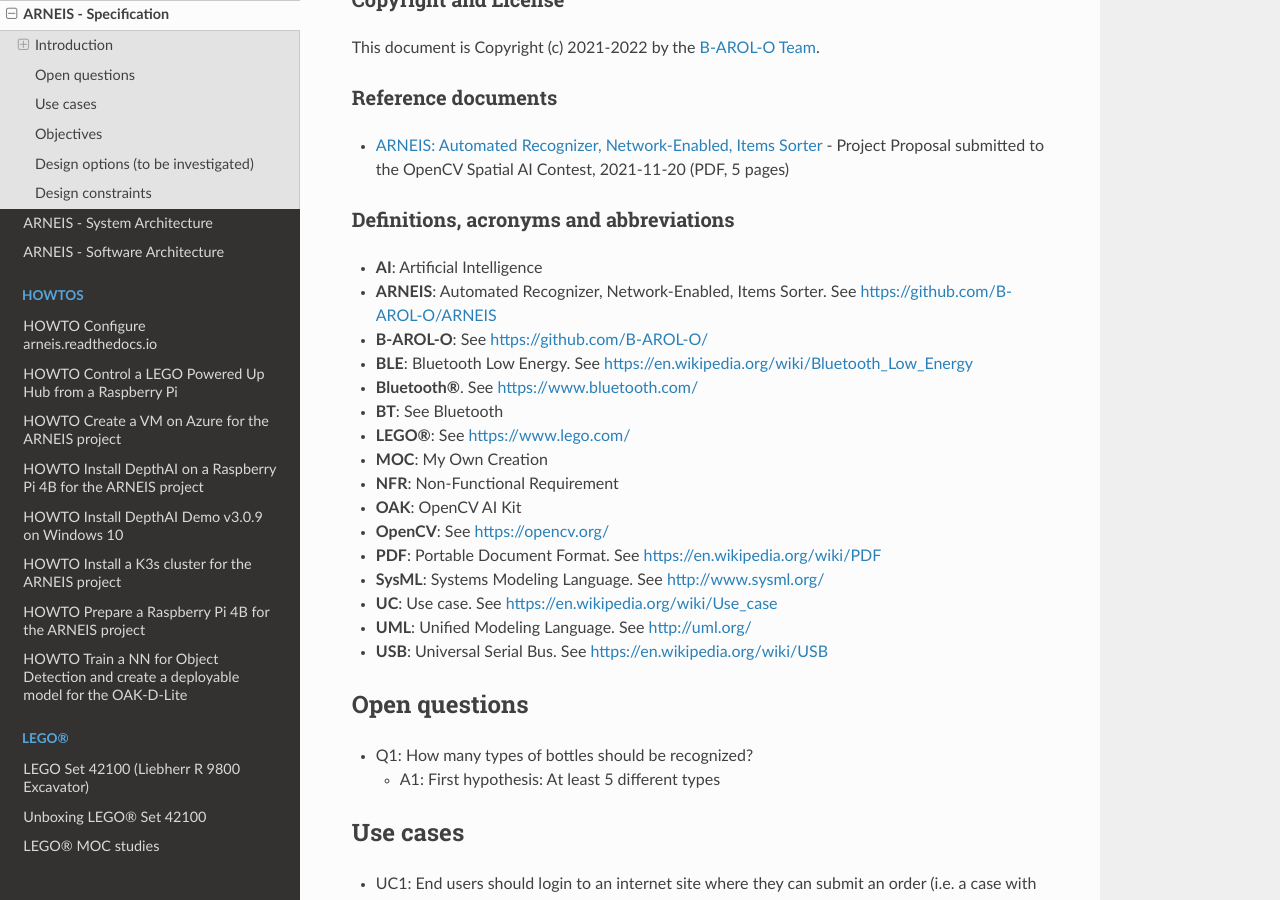
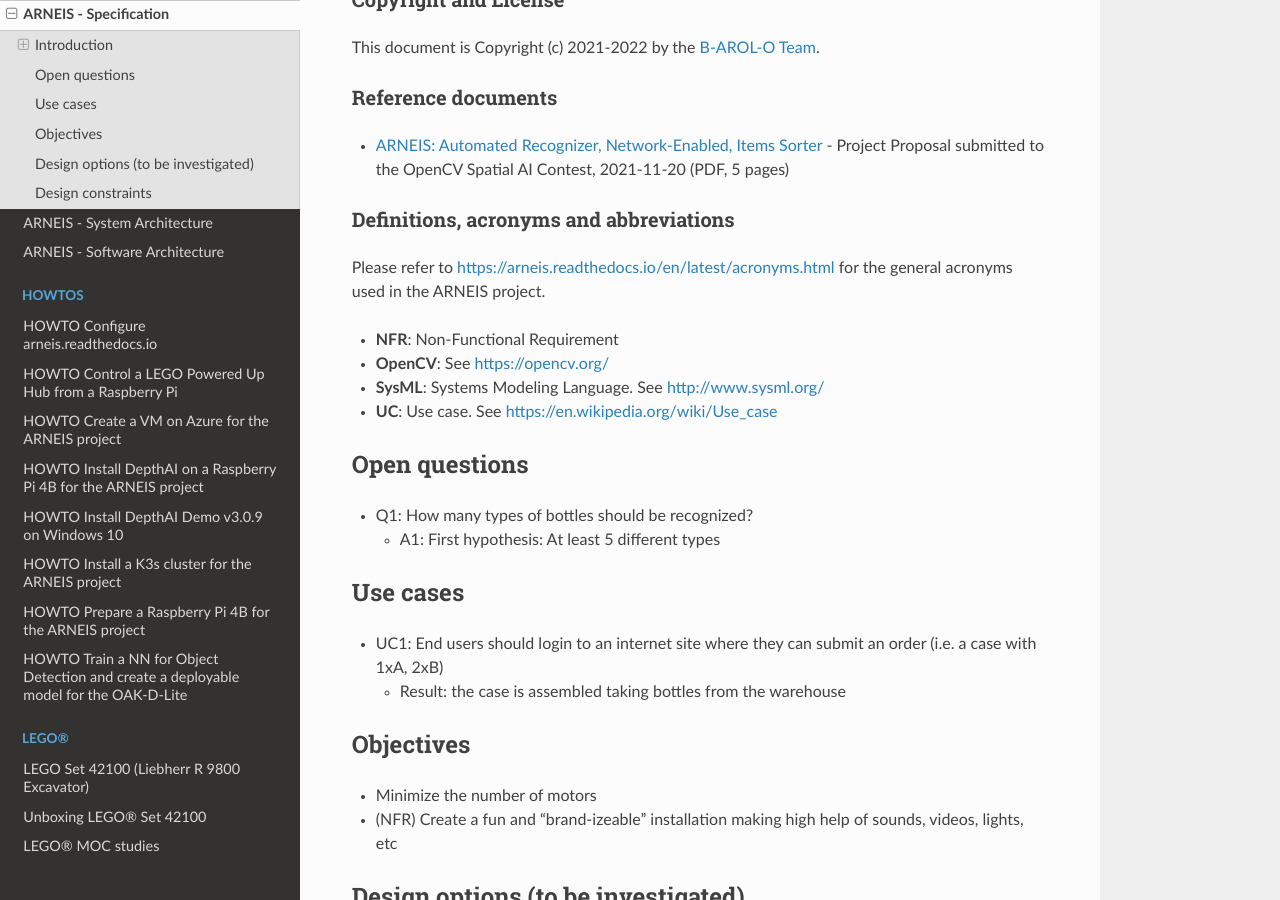
Before and after one commit to B-AROL-O/ARNEIS, a Sphinx documentation site: the page built from docs/architecture/arneis-spec.md, in a window 1280 px wide and 900 px high, scrolled down 278 px. Built offline with Sphinx 7.4.7 and the Read the Docs theme 2.0.0, drawn with Linux system fonts in a browser that asks for light colours.

Commit message:
Move general-purpose acronyms to docs/acronyms.md
Signed-off-by: Macario Gianpaolo <gmacario@gmail.com>

```diff
--- a/docs/architecture/arneis-spec.md
+++ b/docs/architecture/arneis-spec.md
@@ -14,22 +14,12 @@
 
 ### Definitions, acronyms and abbreviations
 
-* **AI**: Artificial Intelligence
-* **ARNEIS**: Automated Recognizer, Network-Enabled, Items Sorter. See <https://github.com/B-AROL-O/ARNEIS>
-* **B-AROL-O**: See <https://github.com/B-AROL-O/>
-* **BLE**: Bluetooth Low Energy. See <https://en.wikipedia.org/wiki/Bluetooth_Low_Energy>
-* **Bluetooth&reg;**. See <https://www.bluetooth.com/>
-* **BT**: See Bluetooth
-* **LEGO&reg;**: See <https://www.lego.com/>
-* **MOC**: My Own Creation
+Please refer to <https://arneis.readthedocs.io/en/latest/acronyms.html> for the general acronyms used in the ARNEIS project.
+
 * **NFR**: Non-Functional Requirement
-* **OAK**: OpenCV AI Kit
 * **OpenCV**: See <https://opencv.org/>
-* **PDF**: Portable Document Format. See <https://en.wikipedia.org/wiki/PDF>
 * **SysML**: Systems Modeling Language. See <http://www.sysml.org/>
 * **UC**: Use case. See <https://en.wikipedia.org/wiki/Use_case>
-* **UML**: Unified Modeling Language. See <http://uml.org/>
-* **USB**: Universal Serial Bus. See <https://en.wikipedia.org/wiki/USB>
 
 ## Open questions
 
```
Also changed, not shown: docs/acronyms.md (+10 -1 lines).
